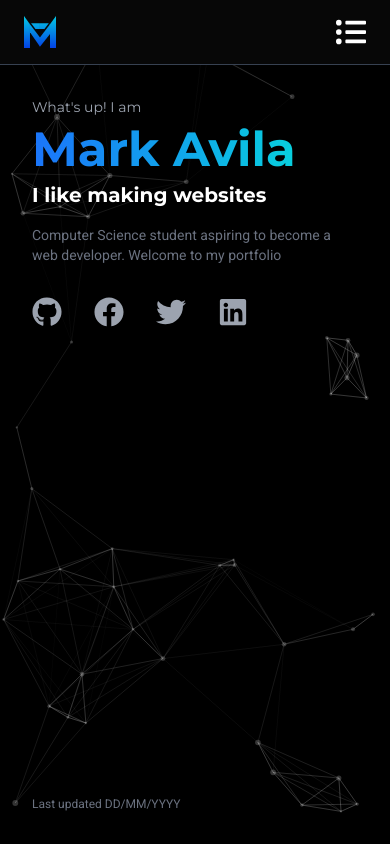
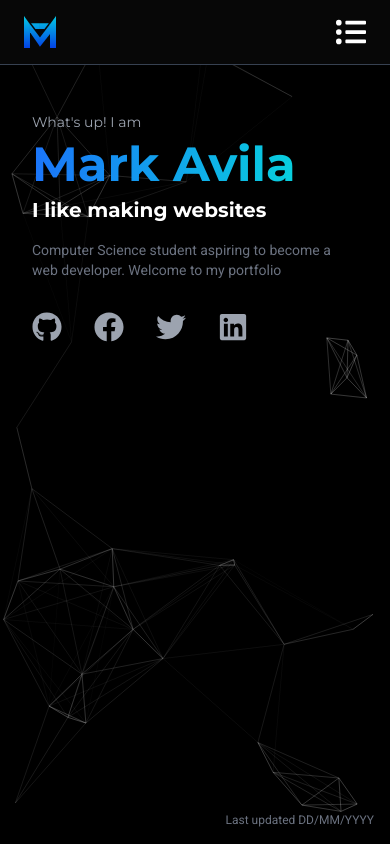
Before and after one commit to Mark-Avila/markavila2, a React (Vite) app: page / in a window 390 px wide. Built offline with nearby package versions, Linux system fonts and the light colour scheme.

Commit message:
started work on about page mobile

```diff
--- a/src/App.tsx
+++ b/src/App.tsx
@@ -1,12 +1,13 @@
 import { useState } from "react";
 import Header from "./components/Header";
-import { Home } from "./screens";
+import { About, Home } from "./screens";
 import { useCallback } from "react";
 import Particles from "react-tsparticles";
-import { Container, Engine } from "tsparticles-engine";
+import { Engine } from "tsparticles-engine";
 import { loadFull } from "tsparticles";
 import particlesJson from "./assets/particlesjs-config.json";
 import { useMediaQuery } from "./hooks";
+import { AnimatePresence, motion } from "framer-motion";
 
 function App() {
   const [activePage, setActivePage] = useState({
@@ -41,7 +42,7 @@ function App() {
   frozenParticlesJson.particles.move.enable = false;
 
   return (
-    <div className="flex min-h-full flex-col z-10">
+    <div className="z-10 flex min-h-full flex-col flex-1">
       <Particles
         className="z-0"
         id="tsparticles"
@@ -50,9 +51,25 @@ function App() {
       />
       <Header items={activePage} onItemClick={onNavItemClick} />
 
-      <main className="z-10 flex h-full w-full flex-grow">
-        <Home />
-      </main>
+      <AnimatePresence>
+        <main className="z-10 mt-20 flex h-full w-full flex-grow overflow-y-scroll">
+          {activePage.Home && (
+            <motion.span className="w-full flex-1 box-border">
+              <Home />
+            </motion.span>
+          )}
+          {activePage.About && (
+            <motion.span className="w-full flex-1 box-border">
+              <About />
+            </motion.span>
+          )}
+        </main>
+      </AnimatePresence>
+      <footer className="h-12 flex items-center justify-end px-4">
+        <p className="font-roboto text-xs text-gray-500 md:text-right">
+          Last updated DD/MM/YYYY
+        </p>
+      </footer>
     </div>
   );
 }
--- a/src/assets/particlesjs-config.json
+++ b/src/assets/particlesjs-config.json
@@ -26,7 +26,7 @@
       }
     },
     "opacity": {
-      "value": 0.2,
+      "value": 0,
       "random": false,
       "anim": {
         "enable": false,
--- /dev/null
+++ b/src/components/AboutCard.tsx
@@ -0,0 +1,19 @@
+interface AboutCardProps {
+    title: string;
+    body: string;
+}
+
+function AboutCard({ title, body }: AboutCardProps) {
+  return (
+    <>
+      <h1 className="custom-gradient-purple font-montserrat text-2xl font-bold">
+        { title }
+      </h1>
+      <p className="mt-2 text-gray-300">
+        {body}
+      </p>
+    </>
+  );
+}
+
+export default AboutCard;
--- a/src/components/Header.tsx
+++ b/src/components/Header.tsx
@@ -22,6 +22,12 @@ function Header(props: HeaderProps) {
   const toggleMobileItems = () => {
     setMobileOpen(!isMobileOpen);
   };
+
+  const handleItemClick = (key: string) => {
+    onItemClick(key);
+
+    setTimeout(toggleMobileItems, 150);
+  }
 
   const listVariant: Variants = {
     hidden: {
@@ -53,7 +59,7 @@ function Header(props: HeaderProps) {
   }
 
   return (
-    <nav className="z-10 h-fit bg-[rgb(07,07,07)] border-b border-b-gray-700 md:bg-transparent pb-4 md:border-none md:py-4">
+    <nav className="fixed w-full z-20 h-fit bg-[rgb(07,07,07)] border-b border-b-gray-700 md:bg-transparent pb-4 md:border-none md:py-4">
       <ul className="flex h-full flex-col items-start justify-center px-6 text-white md:flex-row md:items-center md:justify-between">
         <li className="mt-4 flex w-full items-center justify-between md:mt-0 md:w-20">
           <button className="w-fit">
@@ -72,7 +78,7 @@ function Header(props: HeaderProps) {
               {Object.keys(items).map((item: string, index) => (
                 <motion.li variants={itemVariant} key={index} className="overflow-hidden first:mt-8 box-border w-full">
                   <button
-                    onClick={() => onItemClick(item)}
+                    onClick={() => handleItemClick(item)}
                     className={`nav-hover h-16 w-full rounded-sm px-10 text-left font-roboto text-lg text-gray-400 outline-none hover:border-b-gray-400 ${
                       items[item] ? "nav-onclick" : ""
                     }`}
@@ -93,7 +99,7 @@ function Header(props: HeaderProps) {
           {Object.keys(items).map((item: string, index) => (
             <li key={index + 10} className="box-border w-full md:mx-2 md:w-20">
               <button
-                onClick={() => onItemClick(item)}
+                onClick={() => handleItemClick(item)}
                 className={`nav-hover h-8 w-full rounded-sm px-1 text-center font-roboto text-sm text-gray-400 outline-none hover:border-b-gray-400 ${
                   items[item] ? "md:nav-onclick" : ""
                 }`}
--- a/src/components/index.ts
+++ b/src/components/index.ts
@@ -1,4 +1,5 @@
 import Header from "./Header";
 import InitialLogo from "./InitialLogo";
+import AboutCard from "./AboutCard";
 
-export { Header, InitialLogo };
+export { Header, InitialLogo, AboutCard };
--- a/src/index.css
+++ b/src/index.css
@@ -7,12 +7,15 @@
 @layer base {
   html {
     height: 100%;
+    min-height: 100%;
   }
 
   body > #root {
     height: 100vh;
+    min-height: 100%;
     background-color: black;
   }
+
 
   *,
   *::before,
@@ -85,7 +88,7 @@
     transition: 0.2s ease-in-out;
   }
 
-  .custom-gradient {
+  .custom-gradient-blue {
     background: #1b74fa;
     background: -webkit-linear-gradient(to right, #1b74fa 0%, #03e5d7 100%);
     background: -moz-linear-gradient(to right, #1b74fa 0%, #03e5d7 100%);
@@ -93,4 +96,31 @@
     -webkit-background-clip: text;
     -webkit-text-fill-color: transparent;
   }
+
+  .custom-gradient-purple {
+    background: #605DFE;
+    background: -webkit-linear-gradient(to right, #605DFE 0%, #0342E5 100%);
+    background: -moz-linear-gradient(to right, #605DFE 0%, #0342E5 100%);
+    background: linear-gradient(to right, #605DFE 0%, #0342E5 100%);
+    -webkit-background-clip: text;
+    -webkit-text-fill-color: transparent;
+  }
+
+  .purple-border {
+    border: 2px solid transparent;
+    background:
+      linear-gradient(to right, black, black),
+      linear-gradient(to right, #605DFE, #0342E5);
+    background-clip: padding-box, border-box;
+    background-origin: padding-box, border-box;
+  }
+
+  .purple-border--active {
+    border: 2px solid transparent;
+    background:
+      linear-gradient(to right, #605DFE, #0342E5),
+      linear-gradient(to right, #605DFE, #0342E5);
+    background-clip: padding-box, border-box;
+    background-origin: padding-box, border-box;
+  }
 }
--- /dev/null
+++ b/src/screens/About.tsx
@@ -0,0 +1,73 @@
+import { useState } from "react";
+import { FaLightbulb } from "react-icons/fa";
+import { MdDevices, MdShutterSpeed } from "react-icons/md";
+import { AboutCard } from "../components";
+
+function About() {
+  const [activeInfo, setActiveInfo] = useState({
+    responsive: true,
+    creative: true,
+    performance: false,
+  });
+
+  const handleInfoClick = (key: string) => {
+    const initialState: typeof activeInfo = {
+      responsive: false,
+      creative: false,
+      performance: false,
+    };
+
+    setActiveInfo({ ...initialState, [key]: true });
+  };
+
+  return (
+    <div className="p-8 md:pl-24 md:pt-24">
+      <h1 className="custom-gradient-blue font-montserrat text-5xl font-bold text-white">
+        About me
+      </h1>
+      <p className="mt-4 border-l-2 pl-6 font-roboto text-gray-400">
+        I am a dedicated and creative student with a focus on{" "}
+        <span className="font-bold text-white">React development</span>. I have
+        hands-on experience building dynamic user interfaces using{" "}
+        <span className="font-bold text-white">React</span> and{" "}
+        <span className="font-bold text-white">Redux</span>, and I am
+        knowledgeable in modern front-end development tools and methodologies. I
+        am eager to apply my skills and continue learning in a immersive and
+        collaborative work environment.
+      </p>
+      <div className="mt-8 flex items-center justify-between">
+        <button
+          onClick={() => handleInfoClick("responsive")}
+          className={`${
+            activeInfo.responsive ? "purple-border--active" : "purple-border"
+          } flex w-full items-center justify-center rounded-l-xl p-4 text-4xl text-white`}
+        >
+          <MdDevices />
+        </button>
+        <button
+          onClick={() => handleInfoClick("creative")}
+          className={`${
+            activeInfo.creative ? "purple-border--active" : "purple-border"
+          } flex w-full items-center justify-center p-4 text-4xl text-white`}
+        >
+          <FaLightbulb />
+        </button>
+        <button
+          onClick={() => handleInfoClick("performance")}
+          className={`${
+            activeInfo.performance ? "purple-border--active" : "purple-border"
+          } flex w-full items-center justify-center rounded-r-xl p-4 text-4xl text-white`}
+        >
+          <MdShutterSpeed />
+        </button>
+      </div>
+      <div className="mt-8">
+        {activeInfo.responsive && <AboutCard title="Responsive" body="I will make sure that my websites work properly on most devices" />}
+        {activeInfo.creative && <AboutCard title="User Experience" body="Provide an intuitive, user-friendly experience for visitors, including easy navigation and clear information architecture." />}
+        {activeInfo.performance && <AboutCard title="Performance" body="Make sure websites are optimized for fast loading times and efficient use of resources, which can impact the user experience and search engine optimization" />}
+      </div>
+    </div>
+  );
+}
+
+export default About;
--- a/src/screens/Home.tsx
+++ b/src/screens/Home.tsx
@@ -1,14 +1,12 @@
 import { FaFacebook, FaGithub, FaLinkedin, FaTwitter } from "react-icons/fa";
 
 function Home() {
-
-
-
-
   return (
-    <div className="flex w-full flex-col justify-start p-8 md:pl-24 md:pt-24">
-      <h5 className="font-montserrat text-sm text-gray-400 md:text-base lg:text-xl">What's up! I am</h5>
-      <h1 className="mt-2 custom-gradient font-montserrat text-5xl font-bold text-white md:text-6xl lg:text-8xl">
+    <div className="flex w-full h-full flex-col justify-start p-8 md:pl-24 md:pt-24">
+      <h5 className="font-montserrat text-sm text-gray-400 md:text-base lg:text-xl">
+        What's up! I am
+      </h5>
+      <h1 className="custom-gradient-blue mt-2 font-montserrat text-5xl font-bold text-white md:text-6xl lg:text-8xl">
         Mark Avila
       </h1>
       <h2 className="mt-2 font-montserrat text-xl font-bold text-white md:text-3xl lg:text-6xl">
@@ -19,22 +17,35 @@ function Home() {
         my portfolio
       </p>
       <div className="mt-8 flex">
-        <button className="active:text-white mr-8 text-3xl text-gray-400 lg:text-xl lg:mr-8">
+        <a
+          target="_blank"
+          href="https://github.com/Mark-Avila"
+          className="mr-8 text-3xl text-gray-400 hover:text-gray-200 active:text-white lg:mr-8 lg:text-2xl"
+        >
           <FaGithub />
-        </button>
-        <button className="active:text-white mr-8 text-3xl text-gray-400 lg:text-xl lg:mr-8">
+        </a>
+        <a
+          target="_blank"
+          href="https://www.facebook.com/profile.php?id=100076620788296"
+          className="mr-8 text-3xl text-gray-400 hover:text-gray-200 active:text-white lg:mr-8 lg:text-2xl"
+        >
           <FaFacebook />
-        </button>
-        <button className="active:text-white mr-8 text-3xl text-gray-400 lg:text-xl lg:mr-8">
+        </a>
+        <a
+          target="_blank"
+          href="https://twitter.com/itsmarkavila"
+          className="mr-8 text-3xl text-gray-400 hover:text-gray-200 active:text-white lg:mr-8 lg:text-2xl"
+        >
           <FaTwitter />
-        </button>
-        <button className="active:text-white mr-8 text-3xl text-gray-400 lg:text-xl lg:mr-8">
+        </a>
+        <a
+          target="_blank"
+          href="https://www.linkedin.com/in/avilamark/"
+          className="mr-8 text-3xl text-gray-400 hover:text-gray-200 active:text-white lg:mr-8 lg:text-2xl"
+        >
           <FaLinkedin />
-        </button>
+        </a>
       </div>
-      <p className="mt-auto font-roboto text-xs text-gray-500 md:text-right">
-        Last updated DD/MM/YYYY
-      </p>
     </div>
   );
 }
--- a/src/screens/index.ts
+++ b/src/screens/index.ts
@@ -1,3 +1,4 @@
 import Home from "./Home";
+import About from "./About";
 
-export { Home };
+export { Home, About };
```
